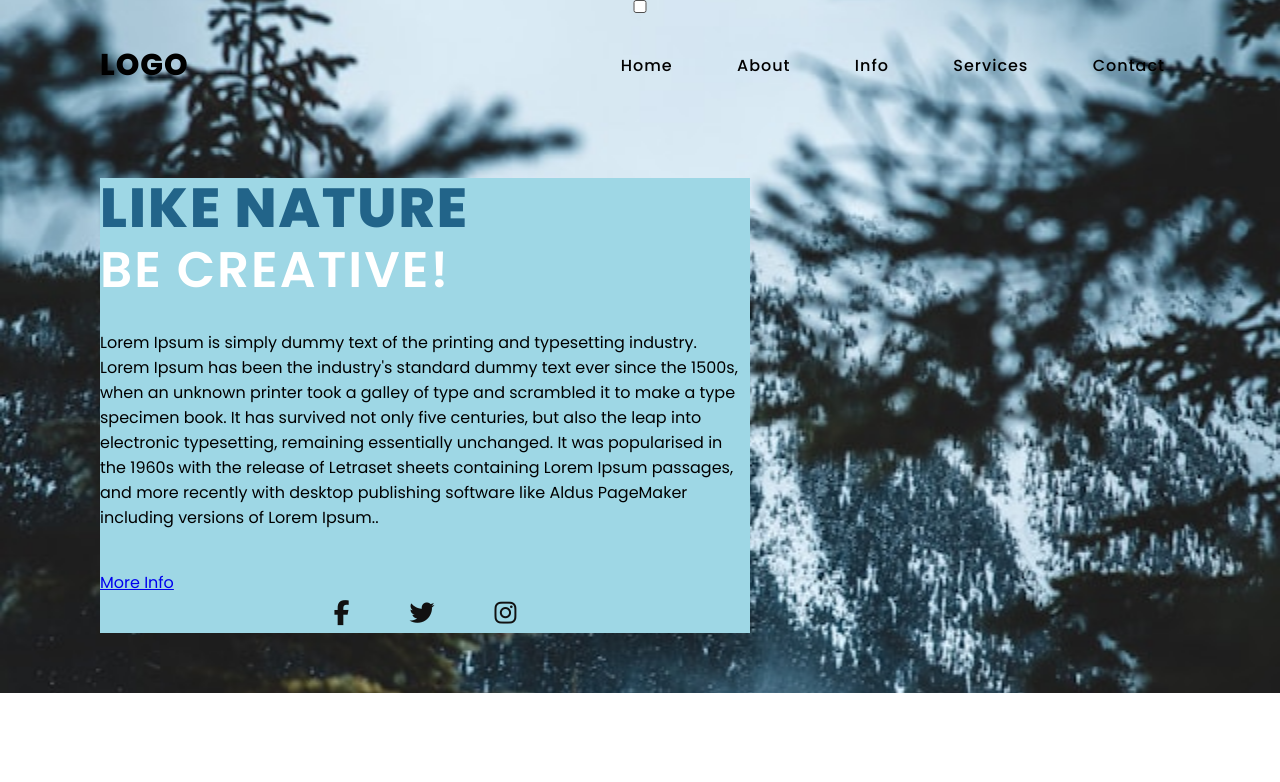
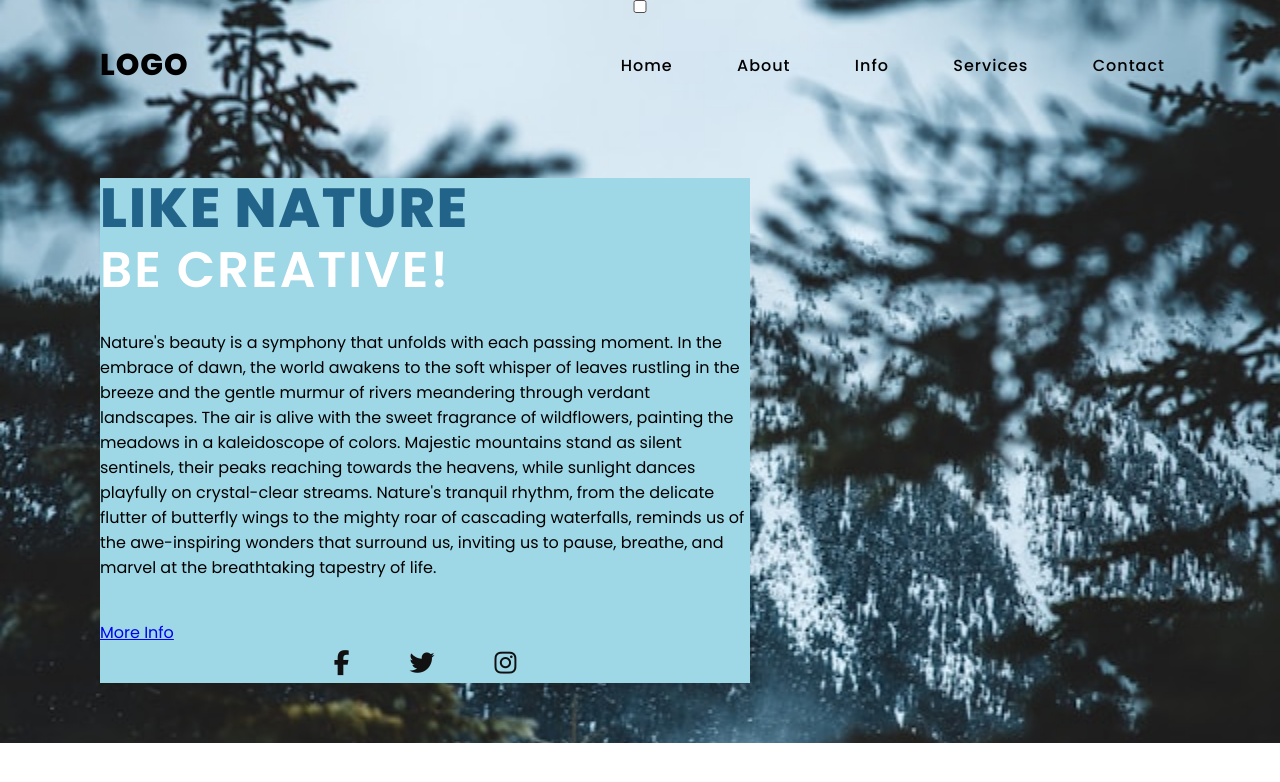
Before and after one commit to immansha/Responsive-Landing-Page-Design, a plain HTML site: page index.html in a window 1280 px wide. Drawn offline with Linux system fonts and the light colour scheme.

Commit message:
Update index.html

```diff
--- a/index.html
+++ b/index.html
@@ -29,7 +29,7 @@
     <div class="content">
       <div class="info">
         <h2>Like Nature <br><span>Be Creative!</span></h2>
-        <p>Lorem Ipsum is simply dummy text of the printing and typesetting industry. Lorem Ipsum has been the industry's standard dummy text ever since the 1500s, when an unknown printer took a galley of type and scrambled it to make a type specimen book. It has survived not only five centuries, but also the leap into electronic typesetting, remaining essentially unchanged. It was popularised in the 1960s with the release of Letraset sheets containing Lorem Ipsum passages, and more recently with desktop publishing software like Aldus PageMaker including versions of Lorem Ipsum..</p>
+        <p> Nature's beauty is a symphony that unfolds with each passing moment. In the embrace of dawn, the world awakens to the soft whisper of leaves rustling in the breeze and the gentle murmur of rivers meandering through verdant landscapes. The air is alive with the sweet fragrance of wildflowers, painting the meadows in a kaleidoscope of colors. Majestic mountains stand as silent sentinels, their peaks reaching towards the heavens, while sunlight dances playfully on crystal-clear streams. Nature's tranquil rhythm, from the delicate flutter of butterfly wings to the mighty roar of cascading waterfalls, reminds us of the awe-inspiring wonders that surround us, inviting us to pause, breathe, and marvel at the breathtaking tapestry of life. </p>
         <a href="#" class="Info-btn">More Info</a>
         <div class ="media-icons">
           <a href="#"><i class="fa-brands fa-facebook-f"></i></a>
```
